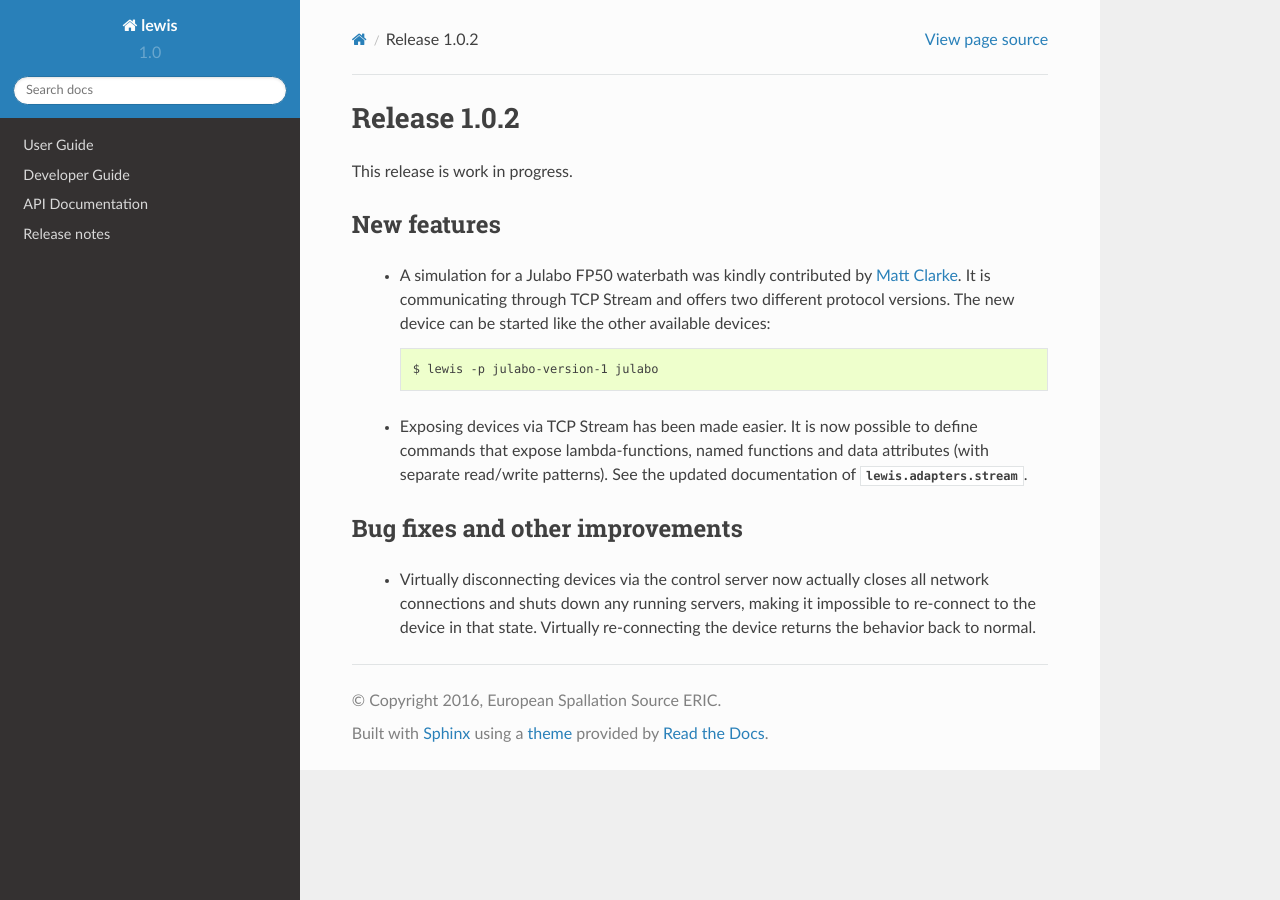
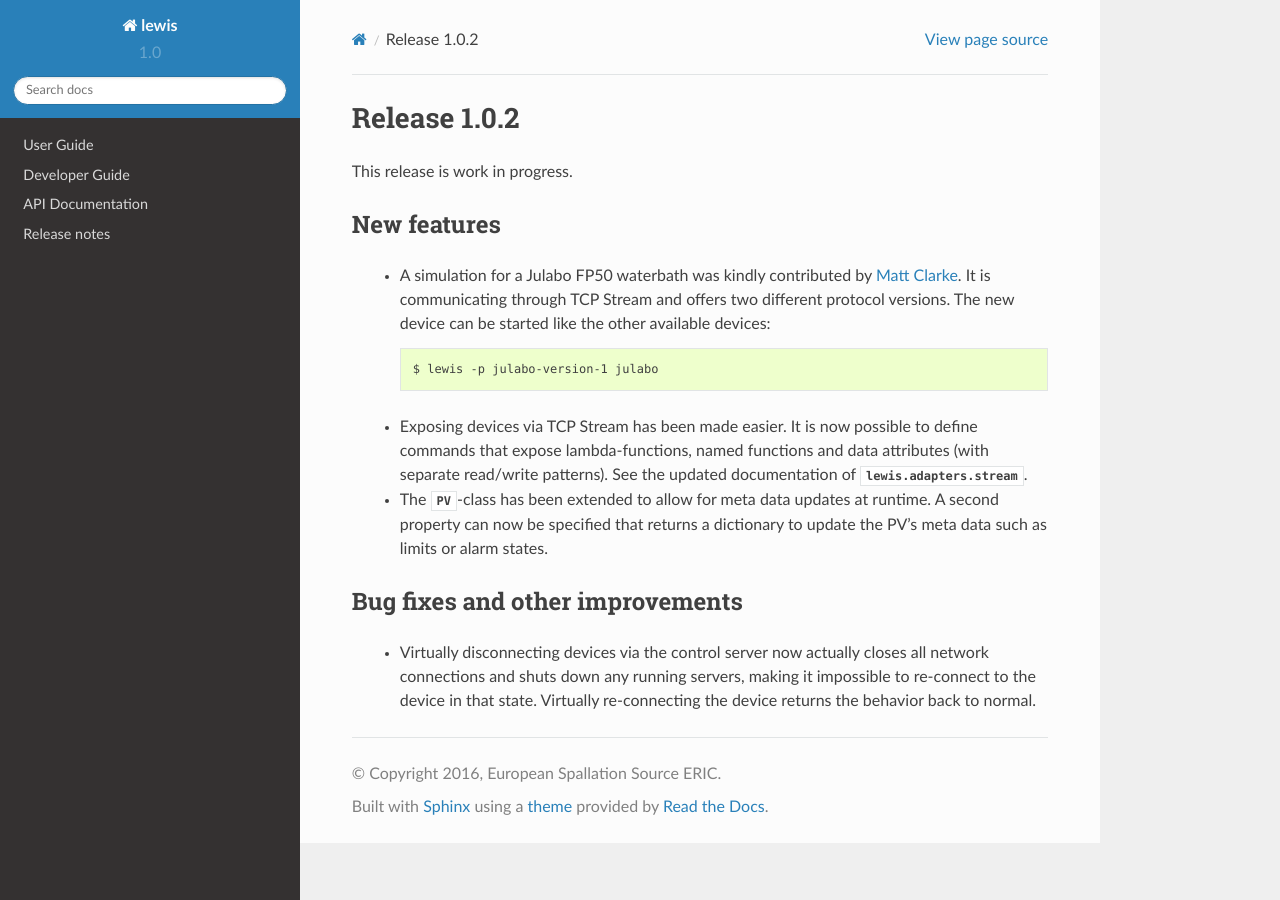
Before and after one commit to ISISComputingGroup/lewis-ess, a Sphinx documentation site: the page built from docs/release_notes/release_1_0_2.rst, in a window 1280 px wide. Built offline with Sphinx 7.4.7 and the Read the Docs theme 2.0.0, drawn with Linux system fonts in a browser that asks for light colours; formulas are drawn with MathJax 3.

Commit message:
Added release notes

```diff
--- a/docs/release_notes/release_1_0_2.rst
+++ b/docs/release_notes/release_1_0_2.rst
@@ -20,6 +20,10 @@ New features
    that expose lambda-functions, named functions and data attributes (with separate read/write
    patterns). See the updated documentation of :mod:`lewis.adapters.stream`.
 
+ - The :class:`PV`-class has been extended to allow for meta data updates at runtime. A second
+   property can now be specified that returns a dictionary to update the PV's meta data such as
+   limits or alarm states.
+
 Bug fixes and other improvements
 --------------------------------
 
```
